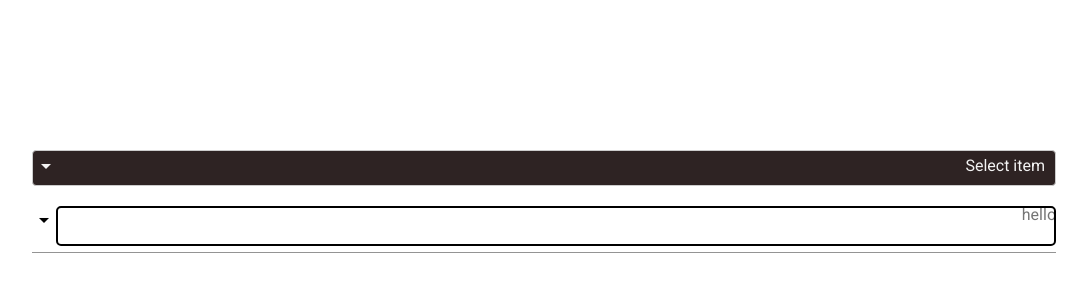
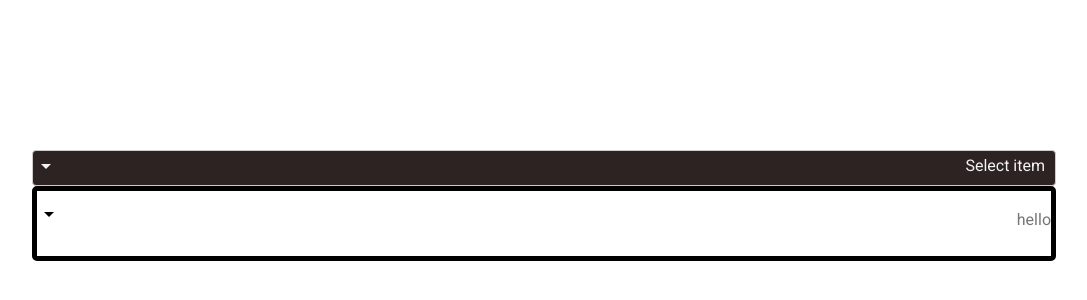
Before and after one commit to Terukool/TestWorld, an Angular app in the folder angular-13-app/: page / in a window 1280 px wide. Shown: the part 750-1050 px from the top of the page, without its empty margins (96-1183 px from the left). Built offline with nearby package versions, Linux system fonts and the light colour scheme.

Commit message:
Got an optimal solution

```diff
--- a/angular-13-app/src/app/select-two/select-two.component.html
+++ b/angular-13-app/src/app/select-two/select-two.component.html
@@ -1,7 +1,6 @@
-<div #target cdkOverlayOrigin>
+<div #target cdkOverlayOrigin class="container">
     <mat-form-field>
-        <mat-select [(ngModel)]="selectedItem" disableOptionCentering="true" multiple="true" panelClass="custom-panel"
-            [class.focused]="select.focused" placeholder="hello" #select>
+        <mat-select [(ngModel)]="selectedItem" disableOptionCentering="true" multiple="true" panelClass="custom-panel" placeholder="hello" #select>
             <mat-option>-- None --</mat-option>
             <mat-option *ngFor="let item of items" [value]="item">
                 {{item.name}}
--- a/angular-13-app/src/app/select-two/select-two.component.scss
+++ b/angular-13-app/src/app/select-two/select-two.component.scss
@@ -1,5 +1,7 @@
 .container {
     width: 100%;
+    overflow:none;
+    box-sizing: border-box;
 }
 
 ::ng-deep {
@@ -17,42 +19,47 @@
 
     .mat-form-field {
         width: 100%;
+        border-radius: 5px;
+        border: 5px solid black;
+        box-sizing: border-box;
     }
 
-    .mat-select {
-        .mat-select-trigger {
-            display: flex !important;
-            align-items: center;
-            width: 100%;
-            min-height: 2.5em !important;
+    .mat-form-field.mat-focused {
+        border-radius: 5px 5px 0 0;
+    }
 
-            .mat-select-value {
-                display: block;
-                flex: 1 1;
-                border-radius: 5px;
-                box-sizing: border-box;
-                border: 2px solid black;
-                min-width: 100%;
-                height: 100%;
-                display: flex;
-                align-items: center;
-                padding: 5px;
-            }
-        }
+    // .mat-select {
+    //     // .mat-select-trigger {
+    //     //     display: flex !important;
+    //     //     align-items: center;
+    //     //     width: 100%;
+    //     //     min-height: 2.5em !important;
 
-        &.focused {
-            .mat-select-value {
-                border-radius: 5px 5px 0 0;
-                transition: 0s;
-            }
-        }
+    //     //     .mat-select-value {
+    //     //         display: block;
+    //     //         flex: 1 1;
+    //     //         border-radius: 5px;
+    //     //         box-sizing: border-box;
+    //     //         border: 2px solid black;
+    //     //         min-width: 100%;
+    //     //         height: 100%;
+    //     //         display: flex;
+    //     //         align-items: center;
+    //     //         padding: 5px;
+    //     //     }
+    //     }
 
-        .mat-form-field-underline {
-            display: none;
-        }
+    //     &.focused {
+    //         .mat-select-value {
+    //             border-radius: 5px 5px 0 0;
+    //             transition: 0s;
+    //         }
 
-        .mat-select-arrow-wrapper {
-            opacity: 0;
-        }
+    .mat-form-field-underline {
+        display: none;
+    }
+
+    .mat-select-arrow-wrapper {
+        opacity: 0;
     }
 }
--- a/angular-13-app/src/app/select-two/select-two.component.ts
+++ b/angular-13-app/src/app/select-two/select-two.component.ts
@@ -1,6 +1,6 @@
 
 import { CdkConnectedOverlay, CdkOverlayOrigin, OverlayRef, ViewportRuler } from '@angular/cdk/overlay';
-import { Component, OnInit, ViewChild, AfterViewInit, HostListener, ChangeDetectorRef, ChangeDetectionStrategy, ApplicationRef, ElementRef } from '@angular/core';
+import { Component, OnInit, ViewChild, AfterViewInit, HostListener, ChangeDetectorRef, ChangeDetectionStrategy, ApplicationRef, ElementRef, OnChanges } from '@angular/core';
 import { MAT_SELECT_CONFIG, MatSelect } from '@angular/material/select';
 import { BehaviorSubject, Subject } from 'rxjs';
 
@@ -54,6 +54,16 @@ export class SelectTwoComponent implements OnInit, AfterViewInit {
     this.select._positions = [];
 
     this.select.trigger = this.target;
+    //@ts-ignore
+    this.select._overlayDir.origin = this.target;
+
+    this.select.openedChange.subscribe(() => {
+      if (this.select?.panelOpen && this.target && this.select.trigger !== this.target) {
+        this.select.trigger = this.target;
+        this.select.toggle();
+        this.select.toggle();
+      }
+    });
   }
 
 }
```
